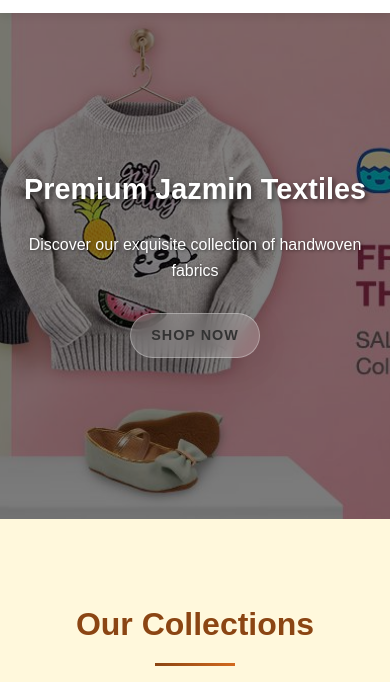
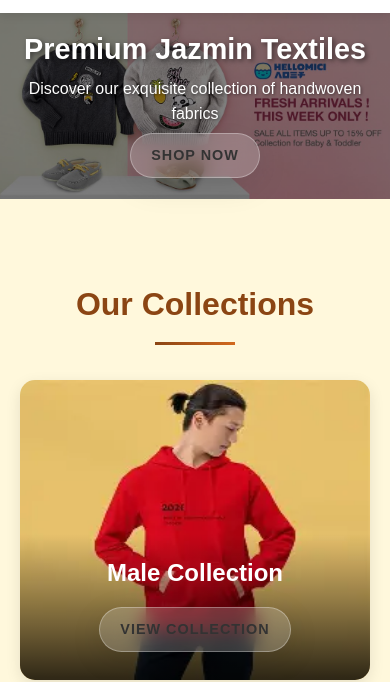
Before and after one commit to syed-muhammad-abdullah264/Final-Project-Bano-Qabil-, a plain HTML site: page index.html in a window 390 px wide. Shown: the part 190-872 px from the top of the page. Drawn offline with Linux system fonts and the light colour scheme.

Commit message:
Update index.css

```diff
--- a/index.css
+++ b/index.css
@@ -591,8 +591,18 @@
 
         /* Responsive Styles */
         @media (max-width: 992px) {
+             .hero-banner {
+                height: 22vh;
+            }
+
             .hero-content h1 {
-                font-size: 2.5rem;
+                font-size: 2rem;
+                margin-bottom: 4px;
+            }
+
+            .hero-content p {
+                font-size: 0.8rem;
+                margin-bottom: 6px;
             }
 
             .about-section .container {
```
